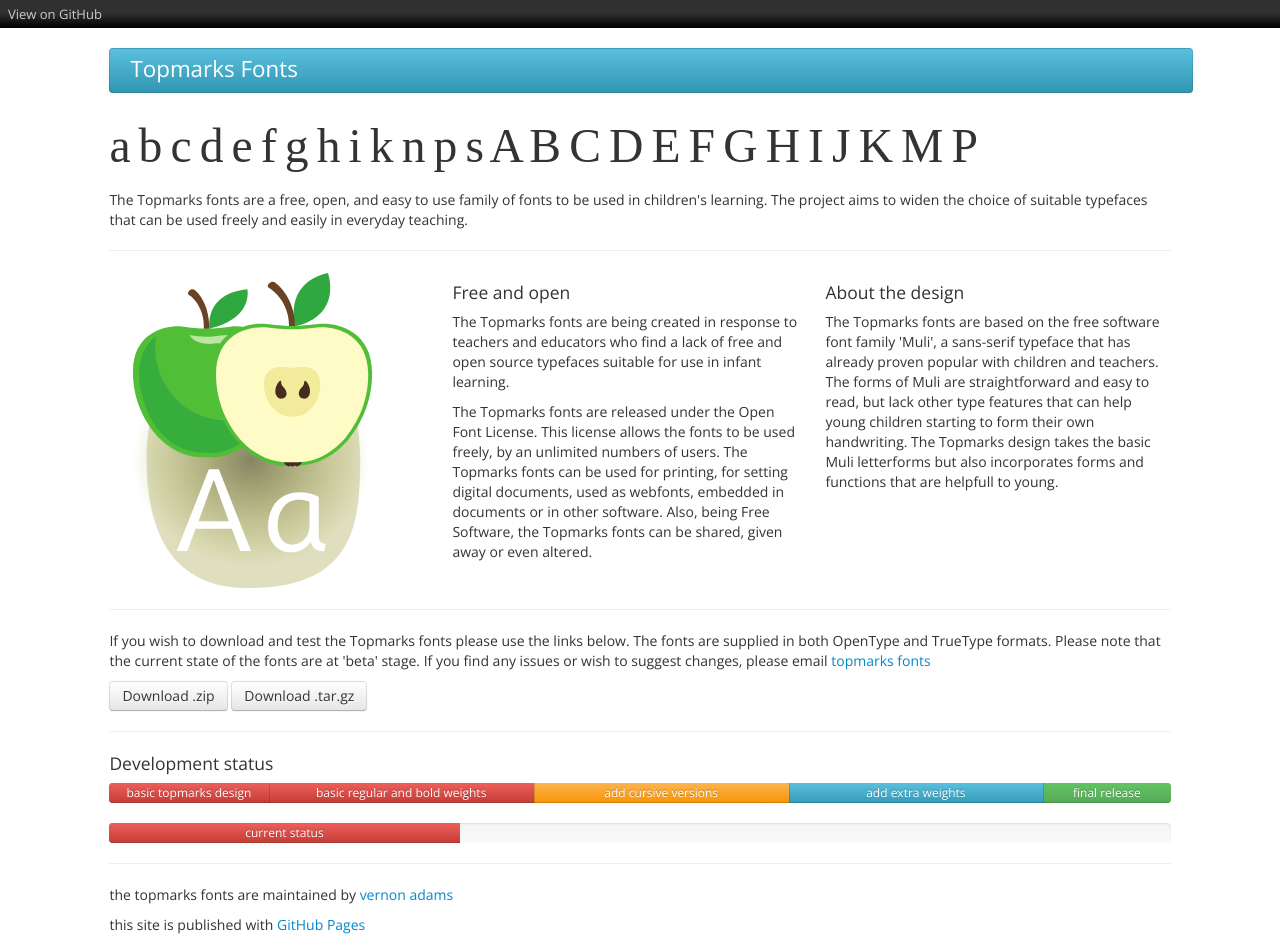
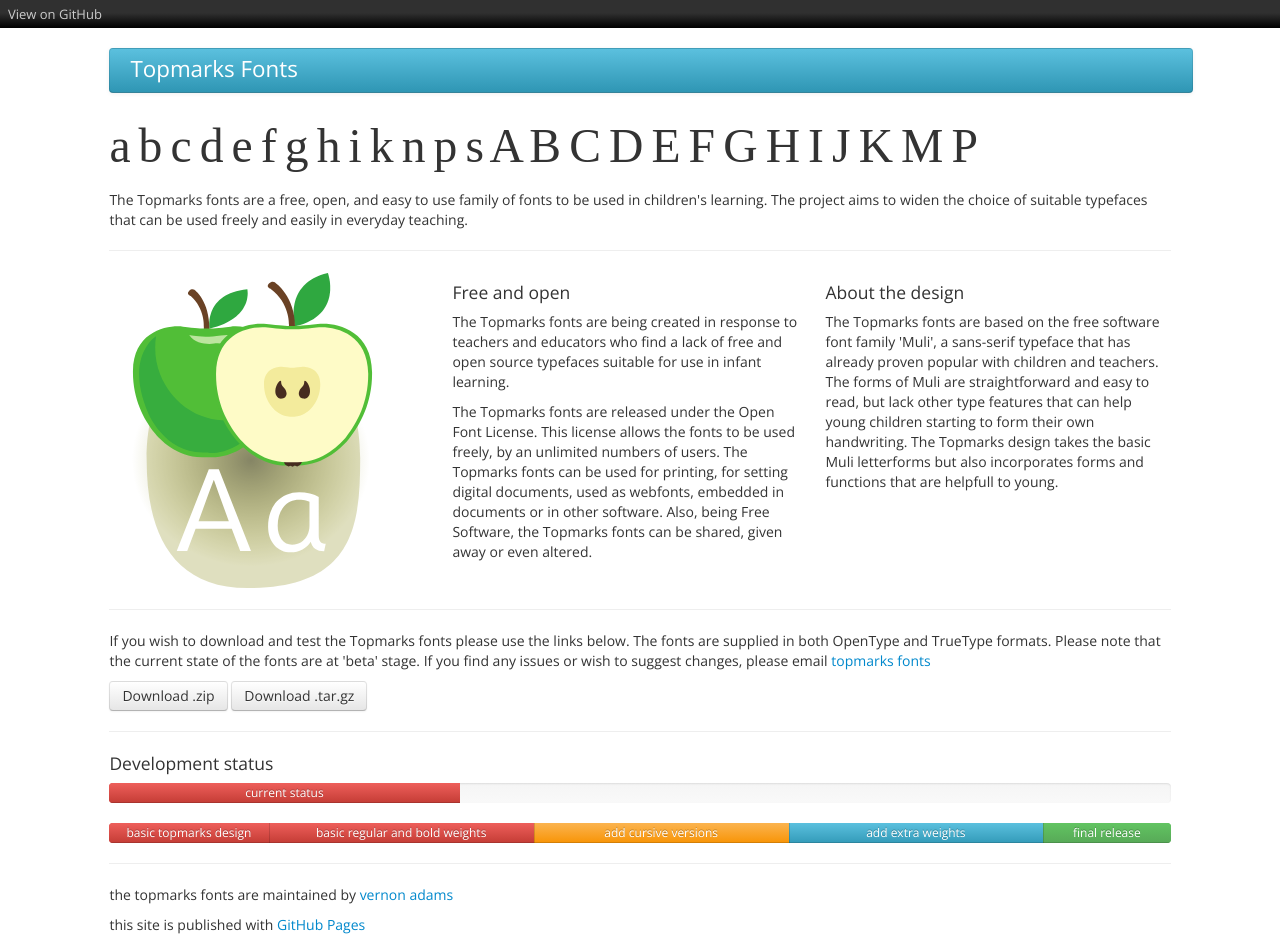
Before and after one commit to vernnobile/topmarks, a Jekyll site: the page built from index.html, in a window 1280 px wide. Built offline with Jekyll 4.4.1, drawn with Linux system fonts in a browser that asks for light colours; some web fonts are replaced.

Commit message:
Update roadmap.html

```diff
--- a/_includes/roadmap.html
+++ b/_includes/roadmap.html
@@ -1,5 +1,8 @@
 <div class="">
 <h4>Development status</h4>
+<div class="progress">
+  <div class="bar bar-danger" style="width: 33%;">current status</div>
+</div>
 <div class="progress">
   <div class="bar bar-danger" style="width: 15%;">basic topmarks design</div>
   <div class="bar bar-danger" style="width: 25%;">basic regular and bold weights</div>
@@ -7,7 +10,5 @@
     <div class="bar bar-info" style="width: 24%;">add extra weights</div>
   <div class="bar bar-success" style="width: 12%;">final release</div>
 </div>
-<div class="progress">
-  <div class="bar bar-danger" style="width: 33%;">current status</div>
+
 </div>
-</div>
```
